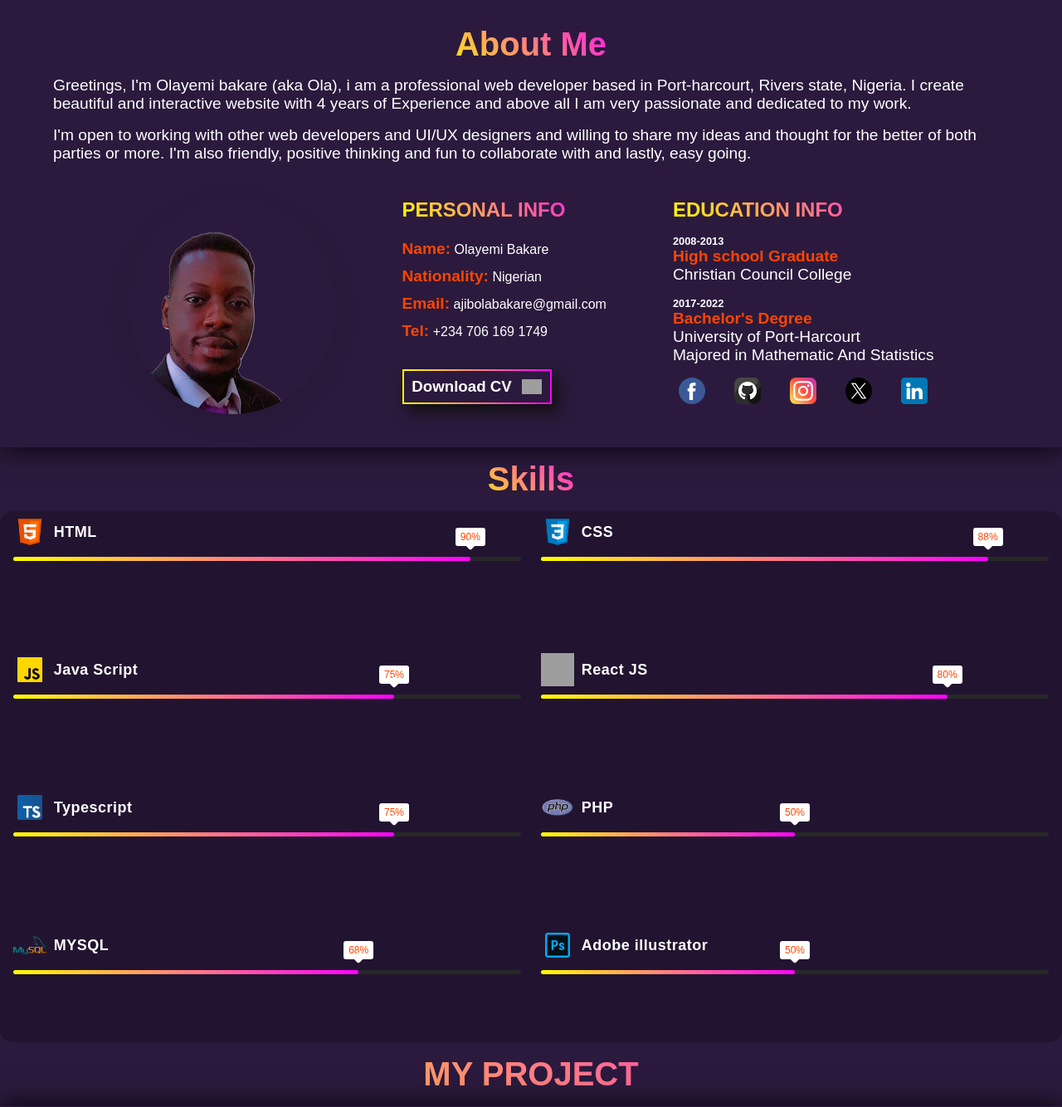
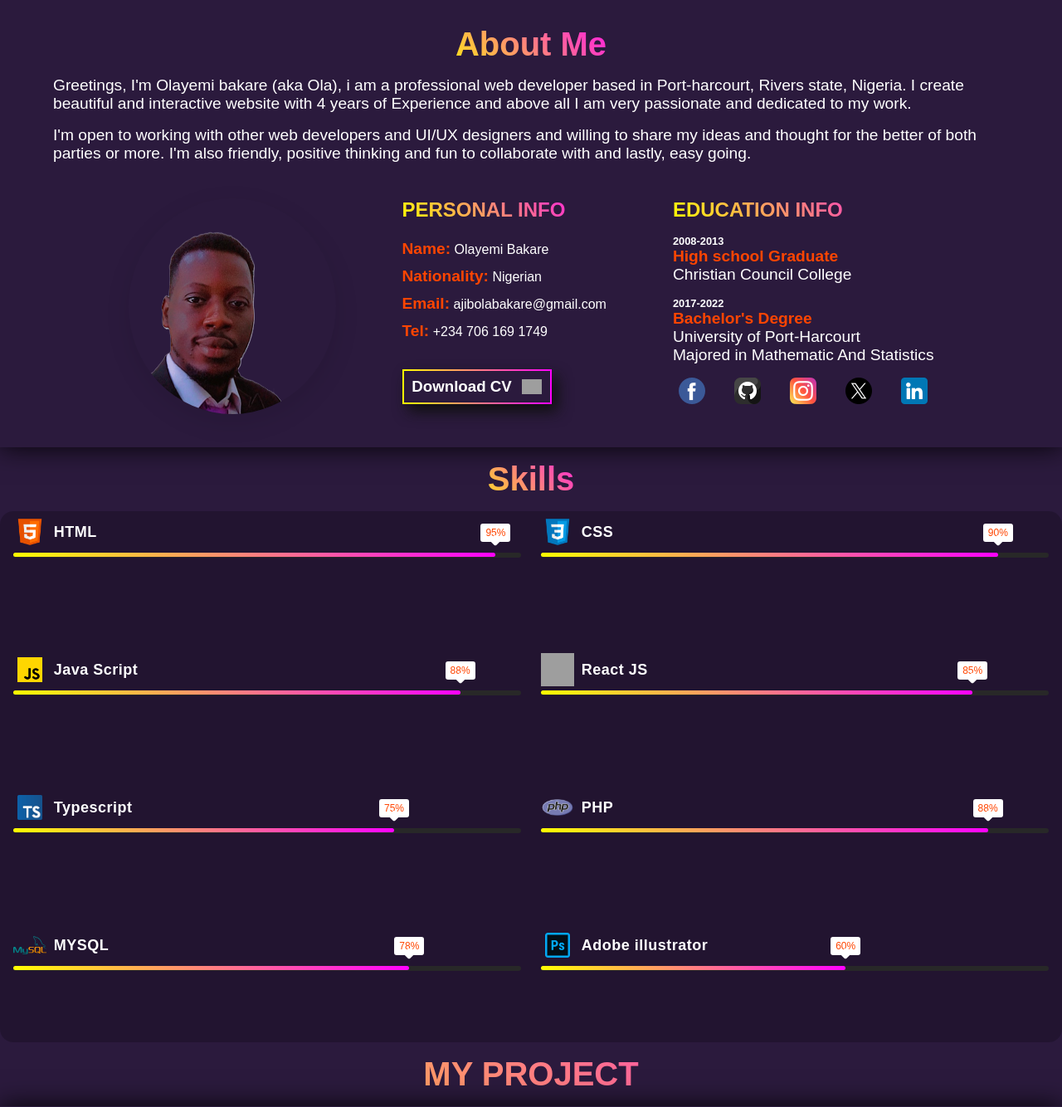
Before and after one commit to freakishcode/bakarePortfolio, a PHP site: page / in a window 1280 px wide. Shown: the part 801-2135 px from the top of the page at 83% size. Run offline with PHP 8.4, Linux system fonts and the light colour scheme; grey boxes are pictures that could not be loaded.

Commit message:
html changes

```diff
--- a/index.css
+++ b/index.css
@@ -204,6 +204,7 @@ body {
   height: 100vh;
   position: relative;
   overflow: hidden;
+  /* border: 1px solid red; */
 }
 
 .Text-Header {
@@ -647,6 +648,7 @@ header.header-bg-light {
   /* border: 1px solid yellow; */
 
   .coding-skill {
+    width: 100%;
     /* background-color: red; */
     cursor: pointer;
   }
@@ -656,7 +658,7 @@ header.header-bg-light {
     gap: 0.55rem;
     font-size: 18px;
     font-weight: 700;
-    margin: 5px 0;
+    margin-top: 5px;
 
     .icons {
       width: 40px;
@@ -670,7 +672,7 @@ header.header-bg-light {
   }
 
   .skill-bar {
-    height: 5px;
+    height: 6px;
     background-color: #282828;
     border-radius: 3px;
   }
@@ -1261,7 +1263,11 @@ footer.footer-bgColor {
 
   /* styling My social medial links */
   .social-Media-Link {
-    margin-top: 2.4rem;
+    margin-top: 1.5rem;
+
+    a {
+      padding: 0 1rem;
+    }
 
     a img {
       width: 2.5rem;
@@ -1283,12 +1289,6 @@ footer.footer-bgColor {
   /* turn off transition for my social media link on mobile */
   .social-Media-Link a:hover i {
     scale: none;
-  }
-
-  /* My project Part */
-  .My-Project {
-    /* border: 2px solid red; */
-    margin-top: 3rem;
   }
 
   .cards {
--- a/index.html
+++ b/index.html
@@ -260,8 +260,8 @@
             <div class="skill-bar">
               <div
                 class="skill-percentage"
-                percentage="90%"
-                style="max-width: 90%"
+                percentage="95%"
+                style="max-width: 95%"
               ></div>
             </div>
           </div>
@@ -281,8 +281,8 @@
             <div class="skill-bar">
               <div
                 class="skill-percentage"
-                percentage="88%"
-                style="max-width: 88%"
+                percentage="90%"
+                style="max-width: 90%"
               ></div>
             </div>
           </div>
@@ -302,8 +302,8 @@
             <div class="skill-bar">
               <div
                 class="skill-percentage"
-                percentage="75%"
-                style="max-width: 75%"
+                percentage="88%"
+                style="max-width: 88%"
               ></div>
             </div>
           </div>
@@ -323,8 +323,8 @@
             <div class="skill-bar">
               <div
                 class="skill-percentage"
-                percentage="80%"
-                style="max-width: 80%"
+                percentage="85%"
+                style="max-width: 85%"
               ></div>
             </div>
           </div>
@@ -365,8 +365,8 @@
             <div class="skill-bar">
               <div
                 class="skill-percentage"
-                percentage="50%"
-                style="max-width: 50%"
+                percentage="88%"
+                style="max-width: 88%"
               ></div>
             </div>
           </div>
@@ -386,8 +386,8 @@
             <div class="skill-bar">
               <div
                 class="skill-percentage"
-                percentage="68%"
-                style="max-width: 68%"
+                percentage="78%"
+                style="max-width: 78%"
               ></div>
             </div>
           </div>
@@ -407,8 +407,8 @@
             <div class="skill-bar">
               <div
                 class="skill-percentage"
-                percentage="50%"
-                style="max-width: 50%"
+                percentage="60%"
+                style="max-width: 60%"
               ></div>
             </div>
           </div>
```
